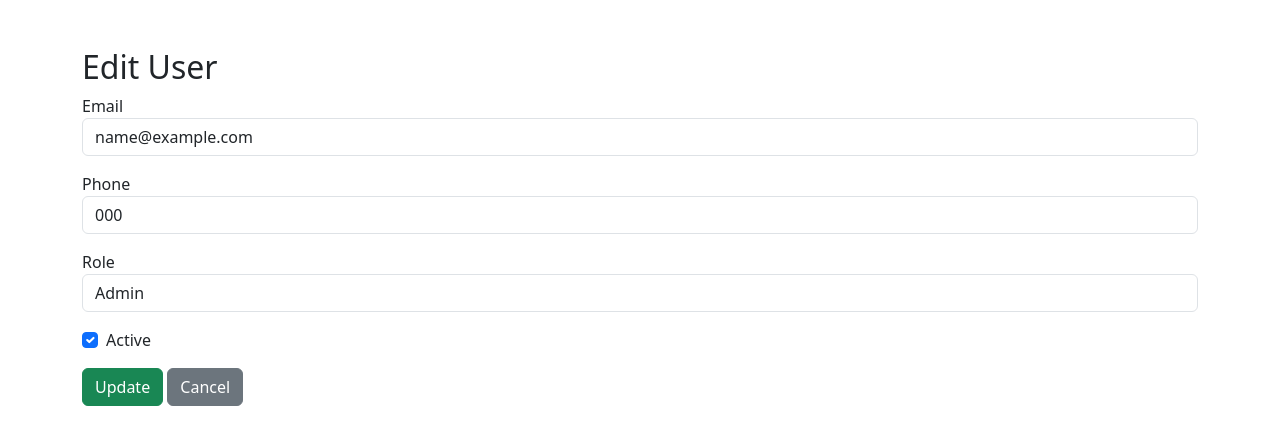
After one commit to gyooks/CSIT314, a Flask app: page /admin/edit_user/1 in a window 1280 px wide. The commit adds this page. Shown: the top 445 px of the page. Run offline with Flask 3, Linux system fonts and the light colour scheme; tables that the repository leaves empty hold one stand-in row (values such as "Sample post").

Commit message:
Update user details functionality

```diff
--- a/boundary/admin/viewUserAcc.py
+++ b/boundary/admin/viewUserAcc.py
@@ -4,17 +4,43 @@ from controller.admin.viewUserAccController import viewUserAccController
 # Create Admin Dashboard Blueprint
 admin_dashboard_bp = Blueprint('admin_dashboard', __name__, url_prefix='/admin')
 
+# Dashboard View
 @admin_dashboard_bp.route('/dashboard')
 def dashboard():
-    # This would typically have authentication checks
     users = viewUserAccController.get_all_users()
     return render_template('admin/dashboard.html', users=users)
 
+# Delete User
 @admin_dashboard_bp.route('/delete_user/<int:user_id>', methods=['POST'])
 def delete_user(user_id):
-    success = viewUserAccController.delete_user(user_id)
-    if success:
+    if viewUserAccController.delete_user(user_id):
         flash('User deleted successfully.', 'success')
     else:
         flash('User could not be deleted.', 'danger')
     return redirect(url_for('admin_dashboard.dashboard'))
+
+# Edit User
+@admin_dashboard_bp.route('/edit_user/<int:user_id>', methods=['GET', 'POST'])
+def edit_user(user_id):
+    user = viewUserAccController.get_user_by_id(user_id)
+
+    if not user:
+        flash("User not found.", "danger")
+        return redirect(url_for('admin_dashboard.dashboard'))
+
+    if request.method == 'POST':
+        email = request.form.get('email')
+        phone = request.form.get('phone')
+        role = request.form.get('role')
+        isActive = bool(request.form.get('isActive'))
+
+        success = viewUserAccController.update_user(user_id, email, phone, role, isActive)
+
+        if success:
+            flash("User updated successfully!", "success")
+        else:
+            flash("Failed to update user.", "danger")
+
+        return redirect(url_for('admin_dashboard.dashboard'))
+
+    return render_template('admin/edit_user.html', user=user)
--- a/controller/admin/viewUserAccController.py
+++ b/controller/admin/viewUserAccController.py
@@ -37,3 +37,25 @@ class viewUserAccController:
             db.session.commit()
             return True
         return False
+
+    @staticmethod
+    def update_user(user_id, email, phone, role, is_active):
+        """
+        Update user attributes
+        """
+        try:
+            user = User.query.get(user_id)
+            if not user:
+                return False
+
+            user.email = email
+            user.phone = phone
+            user.role = role
+            user.isActive = is_active
+
+            db.session.commit()
+            return True
+        except Exception as e:
+            print(f"Error updating user: {e}")
+            db.session.rollback()
+            return False
--- a/templates/admin/dashboard.html
+++ b/templates/admin/dashboard.html
@@ -137,7 +137,7 @@
                                         <a href="#" class="btn btn-sm btn-info" title="View">
                                             <i class="fas fa-eye"></i>
                                         </a>
-                                        <a href="#" class="btn btn-sm btn-warning" title="Edit">
+                                        <a href="{{ url_for('admin_dashboard.edit_user', user_id=user.userID) }}" class="btn btn-sm btn-warning" title="Edit">
                                             <i class="fas fa-edit"></i>
                                         </a>
                                         <form action="{{ url_for('admin_dashboard.delete_user', user_id=user.userID) }}" method="post" style="display:inline;">
--- /dev/null
+++ b/templates/admin/edit_user.html
@@ -0,0 +1,38 @@
+<!DOCTYPE html>
+<html>
+<head>
+    <title>Edit User</title>
+    <link href="https://cdn.jsdelivr.net/npm/bootstrap@5.3.0/dist/css/bootstrap.min.css" rel="stylesheet">
+</head>
+<body>
+<div class="container mt-5">
+    <h2>Edit User</h2>
+    <form method="POST" action="{{ url_for('admin_dashboard.edit_user', user_id=user.userID) }}">
+        <div class="mb-3">
+            <label>Email</label>
+            <input type="email" name="email" value="{{ user.email }}" class="form-control" required>
+        </div>
+        <div class="mb-3">
+            <label>Phone</label>
+            <input type="text" name="phone" value="{{ user.phone }}" class="form-control">
+        </div>
+        <div class="mb-3">
+            <label>Role</label>
+            <select name="role" class="form-control">
+                <option value="admin" {% if user.role == 'admin' %}selected{% endif %}>Admin</option>
+                <option value="cleaner" {% if user.role == 'cleaner' %}selected{% endif %}>Cleaner</option>
+                <option value="homeowner" {% if user.role == 'homeowner' %}selected{% endif %}>Homeowner</option>
+            </select>
+        </div>
+        <div class="form-check mb-3">
+            <input class="form-check-input" type="checkbox" name="isActive" id="isActive" {% if user.isActive %}checked{% endif %}>
+            <label class="form-check-label" for="isActive">
+                Active
+            </label>
+        </div>
+        <button type="submit" class="btn btn-success">Update</button>
+        <a href="{{ url_for('admin_dashboard.dashboard') }}" class="btn btn-secondary">Cancel</a>
+    </form>
+</div>
+</body>
+</html>
```
